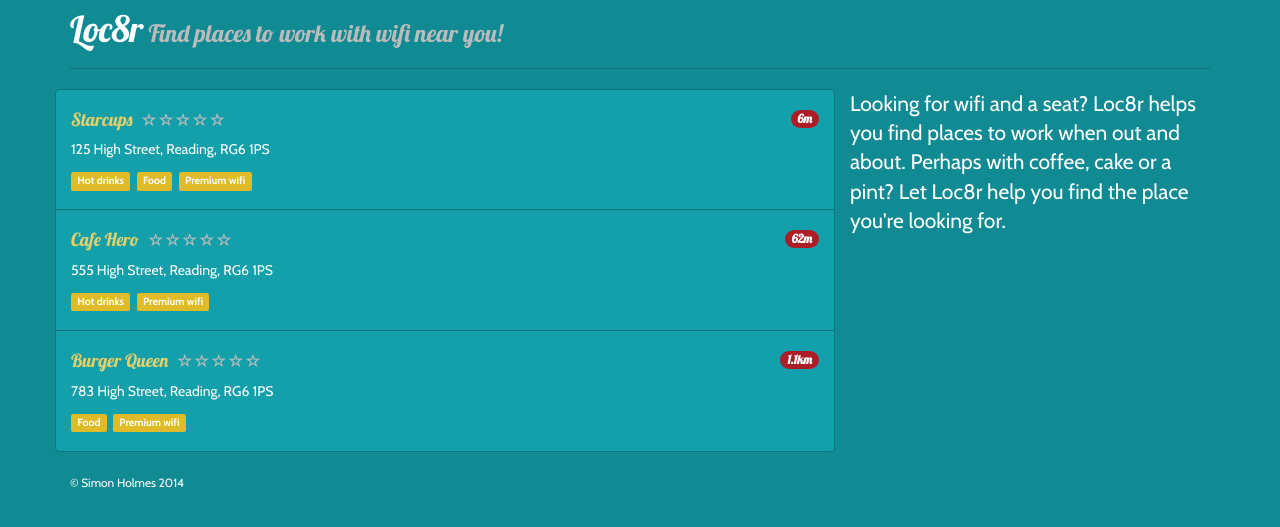
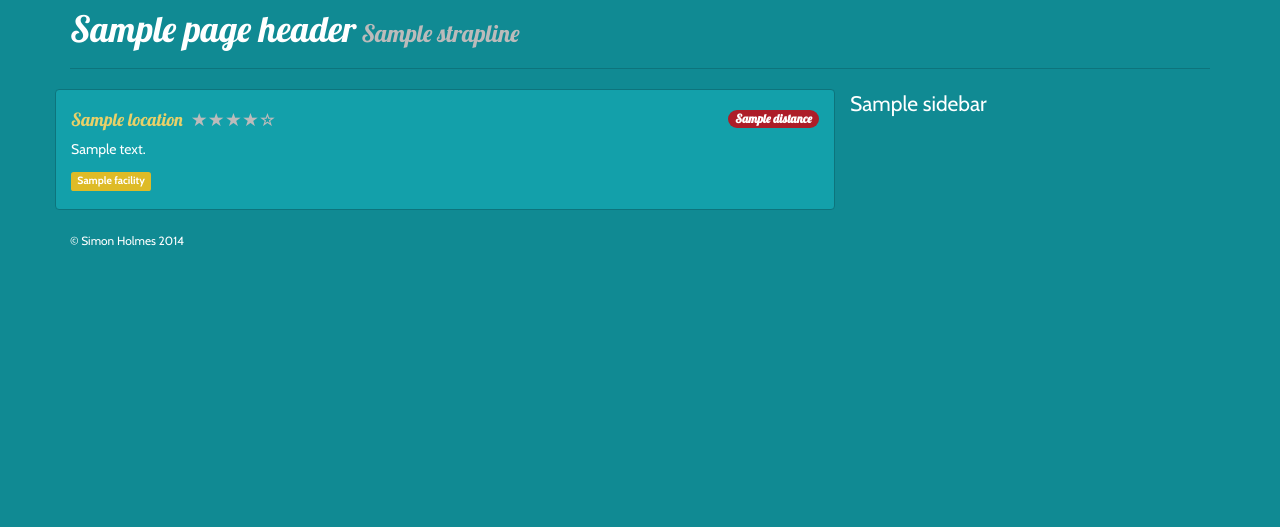
Before and after one commit to glennc15/my_loc8r, a Flask app: template app_server/templates/locations.html in a window 1280 px wide. Shown: the part 51-578 px from the top of the page. Run offline with Flask 2, Linux system fonts and the light colour scheme; the template is opened without the code that fills it: most values are stand-ins (such as "Sample title", 1, 10 or a date in 2020); parts of the project's set-up code (start-up, migrations or seed data) failed here and were passed over; some libraries are stand-ins or nearby versions.

Commit message:
html_macros.jinja - macro file for common html tasks. Currenlty there is only 1 macor for displaying the star glyphicons for rating. locaitons.html (the homepage) is now using variable data from the controller. The data is still hard coded in the controller.

```diff
--- /dev/null
+++ b/app_server/templates/html_macros.jinja
@@ -0,0 +1,10 @@
+{% macro outputRating(rating) -%}
+	{% for idx in range(rating) %}
+	<span class="glyphicon glyphicon-star"></span>
+	{% endfor %}
+
+	{% for idx in range((5-rating)) %}
+	<span class="glyphicon glyphicon-star-empty"></span>
+	{% endfor %}
+
+{%- endmacro %}
--- a/app_server/templates/layout.html
+++ b/app_server/templates/layout.html
@@ -3,11 +3,10 @@
 	<head>
 		<meta name="viewport" content="width=device-width, initial-scale=1.0">
 
+		<title>{{ title }}</title>
+
 		<link rel="stylesheet" href="{{ url_for('static', filename='bootstrap/css/amelia.bootstrap.css') }}">
 		<link rel="stylesheet" href="{{ url_for('static', filename='stylesheets/style.css') }}">
-
-		<!-- <link rel="stylesheet" href="/bootstrap/css/amelia.bootstrap.css"> -->
-		<!-- <link rel="stylesheet" href="/stylesheets/style.css"> -->
 
 	</head>
 
@@ -53,11 +52,4 @@
 		<script src="{{ url_for('static', filename='javascripts/jquery-1.11.1.min.js') }}"></script>
 		<script src="{{ url_for('static', filename='bootstrap/js/bootstrap.min.js') }}"></script>
 
-
-		<!-- <script src="/javascripts/jquery-1.11.1.min.js"></script> -->
-		<!-- <script src="/bootstrap/js/bootstrap.min.js"></script> -->
-
-		<!-- <link rel="stylesheet" href="{{ url_for('static', filename='stylesheets/style.css') }}"> -->
-
-
 </html>
--- a/app_server/templates/locations.html
+++ b/app_server/templates/locations.html
@@ -1,11 +1,14 @@
 {% extends 'layout.html' %}
+
+
+{% import 'html_macros.jinja' as macros %}
 
 {% block content %}
 
 <div id="banner" class="page-header">
 	<div class="row">
 		<div class="col-lg-6">
-			<h1>Loc8r<small>&nbsp;Find places to work with wifi near you!</small></h1>
+			<h1>{{ page_header.title }}<small>&nbsp;{{ page_header.strapline }}</small></h1>
 		</div>
 	</div>
 </div>
@@ -14,66 +17,29 @@
 	<div class="col-xs-12 col-sm-8">
 		<div class="error"></div>
 		<div class="row list-group">
+
+		{% for location in locations %}
 			<div class="col-xs-12 list-group-item">
 				<h4>
-					<a href="/location/6400f4cb08c1d613f894394a">Starcups</a>
-					<small>&nbsp;
-						<span class="glyphicon glyphicon-star-empty"></span>
-						<span class="glyphicon glyphicon-star-empty"></span>
-						<span class="glyphicon glyphicon-star-empty"></span>
-						<span class="glyphicon glyphicon-star-empty"></span>
-						<span class="glyphicon glyphicon-star-empty"></span>
-					</small>
-					<span class="badge pull-right badge-default">6m</span>
+					<a href="/location/{{ location._id }}">{{ location.name }}</a>
+					<small>&nbsp;{{ macros.outputRating(location.rating) }}</small>
+					<span class="badge pull-right badge-default">{{ location.distance }}</span>
 				</h4>
-				<p class="address">125 High Street, Reading, RG6 1PS</p>
+				<p class="address">{{ location.address }}</p>
 				<p>
-					<span class="label label-warning">Hot drinks</span>&nbsp;
-					<span class="label label-warning">Food</span>&nbsp;
-					<span class="label label-warning">Premium wifi</span>&nbsp;
+					{% for facility in location.facilities %}
+					<span class="label label-warning">{{ facility }}</span>&nbsp;
+					{% endfor %}
+
 				</p>
 			</div>
-			<div class="col-xs-12 list-group-item">
-				<h4>
-					<a href="/location/6400f4cb08c1d613f894394f">Cafe Hero</a>
-					<small>&nbsp;
-						<span class="glyphicon glyphicon-star-empty"></span>
-						<span class="glyphicon glyphicon-star-empty"></span>
-						<span class="glyphicon glyphicon-star-empty"></span>
-						<span class="glyphicon glyphicon-star-empty"></span>
-						<span class="glyphicon glyphicon-star-empty"></span>
-					</small>
-					<span class="badge pull-right badge-default">62m</span>
-				</h4>
-				<p class="address">555 High Street, Reading, RG6 1PS</p>
-				<p>
-					<span class="label label-warning">Hot drinks</span>&nbsp;
-					<span class="label label-warning">Premium wifi</span>&nbsp;
-				</p>
-			</div>
-			<div class="col-xs-12 list-group-item">
-				<h4>
-					<a href="/location/6400f4cb08c1d613f8943954">Burger Queen</a>
-					<small>&nbsp;
-						<span class="glyphicon glyphicon-star-empty"></span>
-						<span class="glyphicon glyphicon-star-empty"></span>
-						<span class="glyphicon glyphicon-star-empty"></span>
-						<span class="glyphicon glyphicon-star-empty"></span>
-						<span class="glyphicon glyphicon-star-empty"></span>
-					</small>
-					<span class="badge pull-right badge-default">1.1km</span>
-				</h4>
-				<p class="address">783 High Street, Reading, RG6 1PS</p>
-				<p>
-					<span class="label label-warning">Food</span>&nbsp;
-					<span class="label label-warning">Premium wifi</span>&nbsp;
-				</p>
-			</div>
+		{% endfor %}
+
 		</div>
 	</div>
 
 	<div class="col-xs-12 col-sm-4">
-		<p class="lead">Looking for wifi and a seat? Loc8r helps you find places to work when out and about. Perhaps with coffee, cake or a pint? Let Loc8r help you find the place you're looking for.</p>
+		<p class="lead">{{ sidebar }}</p>
 	</div>
 </div>
 
```
Also changed, not shown: app_server/controllers/locations.py (+37 -2 lines).
